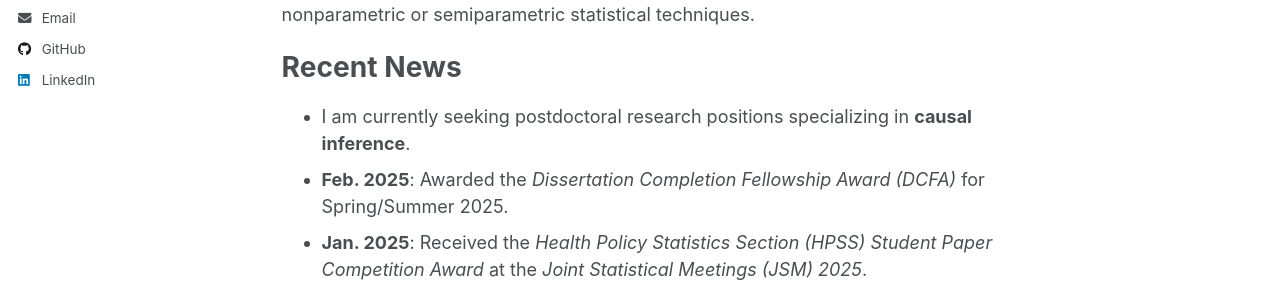
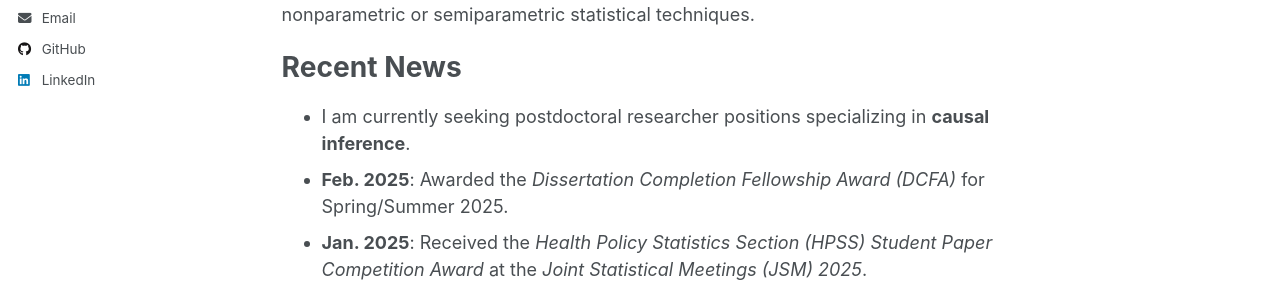
Before and after one commit to NamhwaLee/NamhwaLee.github.io, a Jekyll site: the page built from _pages/about.md, in a window 1280 px wide and 1194 px high. Shown: the part 414-710 px from the top of the window. Built offline with Jekyll 4.4.1, drawn with Linux system fonts in a browser that asks for light colours.

Commit message:
Update about.md

```diff
--- a/_pages/about.md
+++ b/_pages/about.md
@@ -16,7 +16,7 @@ My primary research interest lies in causal inference, with a focus on applying
 Recent News
 ======
 
-- I am currently seeking postdoctoral research positions specializing in **causal inference**.
+- I am currently seeking postdoctoral researcher positions specializing in **causal inference**.
 - **Feb. 2025**: Awarded the *Dissertation Completion Fellowship Award (DCFA)* for Spring/Summer 2025.
 - **Jan. 2025**: Received the *Health Policy Statistics Section (HPSS) Student Paper Competition Award* at the *Joint Statistical Meetings (JSM) 2025*.
 - **Aug. 2024**: Excited to present my first research project at JSM 2024—marking my first academic conference presentation!
```
